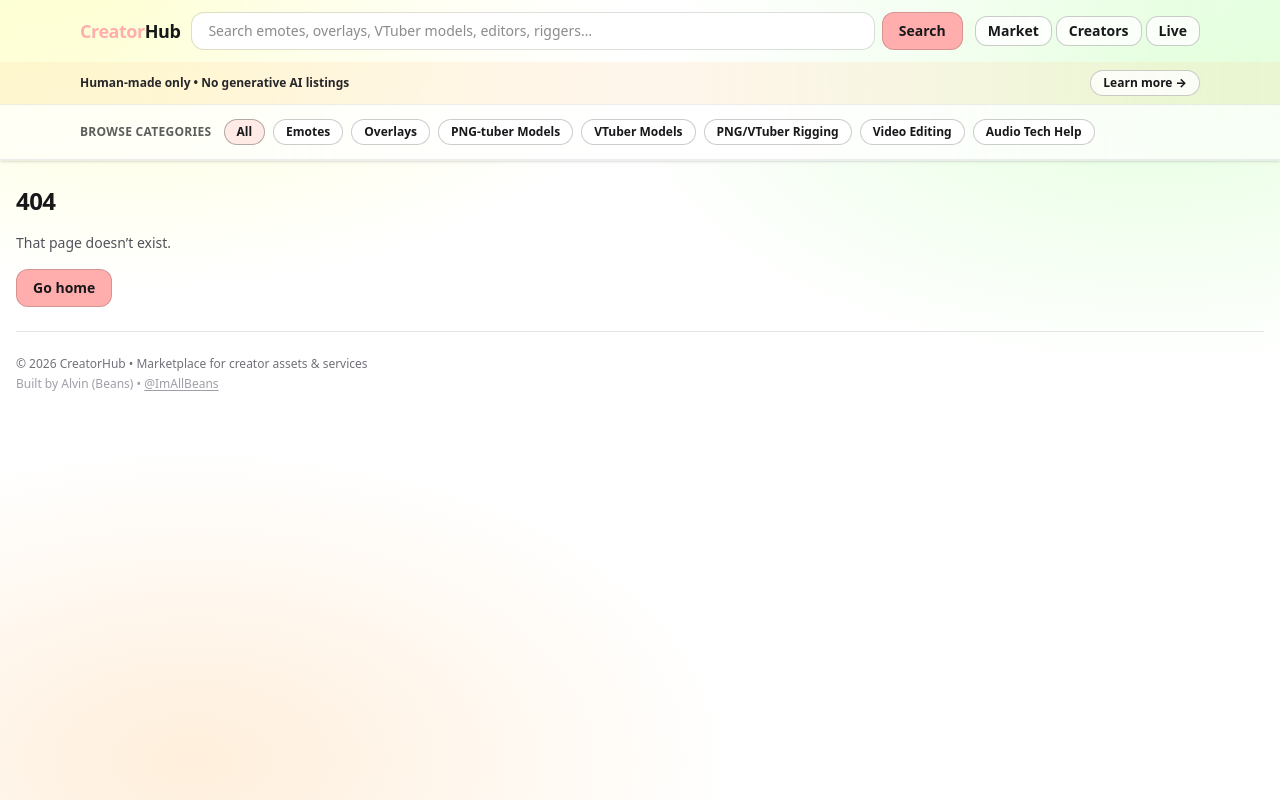
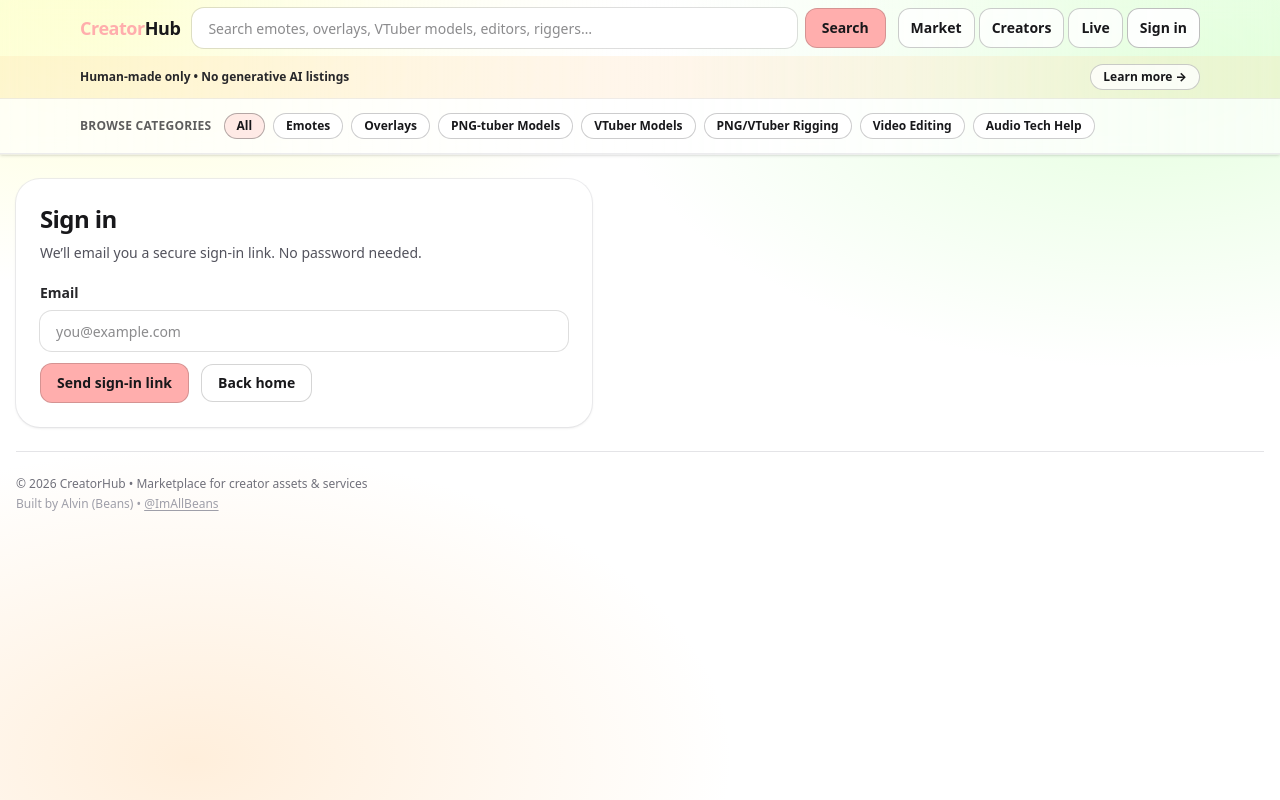
Before and after one commit to Alvintol/creator-hub, a React (Vite) app: page /signin in a window 1280 px wide. Built offline with nearby package versions, Linux system fonts and the light colour scheme; no server answers.

Commit message:
added supabase auth, sign in/out

```diff
--- a/src/App.tsx
+++ b/src/App.tsx
@@ -10,6 +10,7 @@
 import Listing from './pages/Listing';
 import NotFound from './pages/NotFound';
 import About from "./pages/About";
+import SignIn from "./pages/SignIn";
 
 const App = () => {
   return (
@@ -18,6 +19,7 @@
       <Routes>
         <Route element={<Layout />}>
           <Route path='/' element={<Home />} />
+          <Route path="/signin" element={<SignIn />} />
           <Route path='/about' element={<About />} />
           <Route path='/live' element={<Live />} />
           <Route path='/creators' element={<Creators />} />
--- a/src/components/Nav.tsx
+++ b/src/components/Nav.tsx
@@ -8,13 +8,15 @@
 import { useMemo, useState } from "react";
 import { CATEGORIES } from "../domain/catalog";
 import { useTwitchStreams } from "../hooks/useTwitchStreams";
+import { supabase } from "../lib/supabaseClient";
+import { useAuth } from "../providers/AuthProviders";
 
 type CategoryLink = { key: string; label: string };
 
 const classes = {
   header: "topbar",
 
-  topRow: "mx-auto flex max-w-6xl items-center gap-3 px-4 py-3",
+  topRow: "mx-auto flex max-w-6xl items-center gap-3 px-4 py-2",
   brandLink: "shrink-0 text-lg font-black tracking-tight",
   brandAccent: "text-[rgb(var(--brand))]",
 
@@ -57,6 +59,12 @@
   const [q, setQ] = useState("");
 
   const { twitchByLogin, isFetching } = useTwitchStreams();
+
+  const { user, loading } = useAuth();
+
+  const onSignOut = async () => {
+    await supabase.auth.signOut();
+  };
 
   const liveCount = useMemo(() => {
     return Object.keys(twitchByLogin).length;
@@ -130,6 +138,17 @@
               {isFetching && <span className="navPillDot animate-pulse" />}
             </span>
           </NavLink>
+          {!loading && !user && (
+            <NavLink to="/signin" className={({ isActive }) => (isActive ? "navPill navPillActive px-3 py-1" : "navPill navPillIdle px-3 py-1")}>
+              Sign in
+            </NavLink>
+          )}
+
+          {!loading && user && (
+            <button type="button" className="navPill navPillIdle" onClick={onSignOut}>
+              Sign out
+            </button>
+          )}
         </nav>
       </div>
 
--- /dev/null
+++ b/src/pages/SignIn.tsx
@@ -0,0 +1,151 @@
+import { useMemo, useState } from "react";
+import { Link, useNavigate } from "react-router-dom";
+import { supabase } from "../lib/supabaseClient";
+import { useAuth } from "../providers/AuthProviders";
+
+const classes = {
+  page: "space-y-6",
+  card: "card p-6 max-w-xl",
+  h1: "text-2xl font-extrabold tracking-tight",
+  p: "mt-2 text-sm text-zinc-600",
+
+  form: "mt-5 space-y-3",
+  label: "text-sm font-extrabold text-zinc-800",
+  input: "searchInput",
+  btn: "btnPrimary",
+  btnAlt: "btnOutline",
+
+  row: "flex flex-wrap gap-3 items-center",
+  msgOk: "text-sm font-semibold text-emerald-700",
+  msgErr: "text-sm font-semibold text-rose-700",
+} as const;
+
+const SignIn = () => {
+  const navigate = useNavigate();
+  const { user, loading } = useAuth();
+
+  const [email, setEmail] = useState("");
+  const [busy, setBusy] = useState(false);
+  const [sent, setSent] = useState(false);
+  const [err, setErr] = useState<string | null>(null);
+
+  const redirectTo = useMemo(() => {
+    return window.location.origin + "/"; // after click link, land home
+  }, []);
+
+  const onSubmit = async (e: React.FormEvent<HTMLFormElement>) => {
+    e.preventDefault();
+    setErr(null);
+
+    const v = email.trim();
+    if (!v) {
+      setErr("Please enter your email.");
+      return;
+    }
+
+    try {
+      setBusy(true);
+
+      const { error } = await supabase.auth.signInWithOtp({
+        email: v,
+        options: { emailRedirectTo: redirectTo },
+      });
+
+      if (error) throw error;
+      setSent(true);
+    } catch (e2) {
+      const msg =
+        e2 && typeof e2 === "object" && "message" in e2
+          ? String((e2 as { message: unknown }).message)
+          : "Could not send sign-in link.";
+      setErr(msg);
+    } finally {
+      setBusy(false);
+    }
+  };
+
+  const onSignOut = async () => {
+    setErr(null);
+    try {
+      setBusy(true);
+      const { error } = await supabase.auth.signOut();
+      if (error) throw error;
+      navigate("/");
+    } catch (e2) {
+      const msg =
+        e2 && typeof e2 === "object" && "message" in e2
+          ? String((e2 as { message: unknown }).message)
+          : "Could not sign out.";
+      setErr(msg);
+    } finally {
+      setBusy(false);
+    }
+  };
+
+  if (!loading && user) {
+    return (
+      <div className={classes.page}>
+        <div className={classes.card}>
+          <h1 className={classes.h1}>You’re signed in</h1>
+          <p className={classes.p}>Signed in as <span className="font-semibold">{user.email}</span>.</p>
+
+          <div className={`${classes.row} mt-5`}>
+            <button className={classes.btnAlt} onClick={onSignOut} type="button" disabled={busy}>
+              Sign out
+            </button>
+            <Link className={classes.btnAlt} to="/creators">
+              Browse creators
+            </Link>
+          </div>
+
+          {err && <div className={`${classes.msgErr} mt-3`}>{err}</div>}
+        </div>
+      </div>
+    );
+  }
+
+  return (
+    <div className={classes.page}>
+      <div className={classes.card}>
+        <h1 className={classes.h1}>Sign in</h1>
+        <p className={classes.p}>
+          We’ll email you a secure sign-in link. No password needed.
+        </p>
+
+        <form className={classes.form} onSubmit={onSubmit}>
+          <div className="space-y-2">
+            <div className={classes.label}>Email</div>
+            <input
+              className={classes.input}
+              type="email"
+              value={email}
+              onChange={(e) => setEmail(e.currentTarget.value)}
+              placeholder="you@example.com"
+              autoComplete="email"
+            />
+          </div>
+
+          <div className={classes.row}>
+            <button className={classes.btn} type="submit" disabled={busy}>
+              {busy ? "Sending…" : "Send sign-in link"}
+            </button>
+
+            <Link className={classes.btnAlt} to="/">
+              Back home
+            </Link>
+          </div>
+
+          {sent && !err && (
+            <div className={classes.msgOk}>
+              Link sent — check your inbox (and spam folder).
+            </div>
+          )}
+
+          {err && <div className={classes.msgErr}>{err}</div>}
+        </form>
+      </div>
+    </div>
+  );
+};
+
+export default SignIn;
--- a/src/styles/ui.css
+++ b/src/styles/ui.css
@@ -79,10 +79,10 @@
 
   /* Buttons */
   .btnPrimary {
-    @apply inline-flex items-center justify-center gap-2 select-none
-      rounded-xl px-4 py-2 text-sm font-semibold transition
-      ring-1 border active:translate-y-[1px]
-      focus-visible:outline-none focus-visible:ring-2 focus-visible:ring-offset-2;
+    @apply inline-flex h-10 items-center justify-center gap-2 select-none
+    rounded-xl px-4 text-sm font-semibold leading-none transition
+    ring-1 border active:translate-y-[1px]
+    focus-visible:outline-none focus-visible:ring-2 focus-visible:ring-offset-2;
 
     background: rgb(var(--brand));
     color: rgb(var(--ink));
@@ -92,6 +92,7 @@
 
     box-shadow: 0 14px 28px -20px rgb(0 0 0 / 0.45);
   }
+
   .btnPrimary:hover {
     filter: brightness(0.98);
     border-color: rgb(var(--ink) / 0.26);
@@ -102,7 +103,7 @@
       rounded-xl px-4 py-2 text-sm font-semibold transition
       ring-1 border active:translate-y-[1px]
       focus-visible:outline-none focus-visible:ring-2 focus-visible:ring-offset-2;
-
+    @apply border ring-1 focus-visible:outline-none focus-visible:ring-2;
     background: rgb(var(--paper));
     color: rgb(var(--ink));
 
@@ -118,11 +119,12 @@
 
   /* Inputs */
   .searchInput {
-    @apply w-full rounded-xl bg-white px-4 py-2 text-sm outline-none transition ring-1
-      focus-visible:ring-2 focus-visible:outline-none;
+    @apply h-10 w-full rounded-xl bg-white px-4 text-sm leading-none outline-none transition ring-1
+    focus-visible:ring-2 focus-visible:outline-none;
 
     --tw-ring-color: rgb(var(--ink) / 0.14);
   }
+
   .searchInput:focus-visible {
     --tw-ring-color: rgb(var(--ink) / 0.28);
   }
@@ -198,10 +200,11 @@
 
   /* TOP NAV pills (Market / Creators / Live) */
   .navPill {
-    @apply inline-flex items-center select-none
-    rounded-xl px-3 py-1 text-sm font-semibold transition
+    @apply inline-flex h-10 items-center gap-2 select-none
+    rounded-xl px-3 text-sm font-semibold leading-none transition whitespace-nowrap
     active:translate-y-[1px]
     focus-visible:outline-none focus-visible:ring-2 focus-visible:ring-offset-2;
+
     background: rgb(var(--paper) / 0.78);
     color: rgb(var(--ink));
     border: 1px solid rgb(var(--ink) / 0.22);
@@ -218,16 +221,17 @@
 
   .navPillActive {
     background: rgb(var(--paper) / 0.92);
-    border-color: rgb(var(--ink) / 0.34);
+    border-color: rgb(var(--ink) / 0.28);
   }
 
   .navPillHot {
     background: rgb(var(--brand) / 0.24);
-    border-color: rgb(var(--ink) / 0.34);
+    border-color: rgb(var(--ink) / 0.28);
   }
 
   .navPillCount {
-    @apply inline-flex items-center justify-center;
+    @apply inline-flex h-5 min-w-5 items-center justify-center rounded-full px-1.5 text-xs font-black leading-none;
+
     height: 18px;
     min-width: 18px;
     padding: 0 6px;
```
Also changed, not shown: 1 other file (tests, documents, lock files or other folders).
